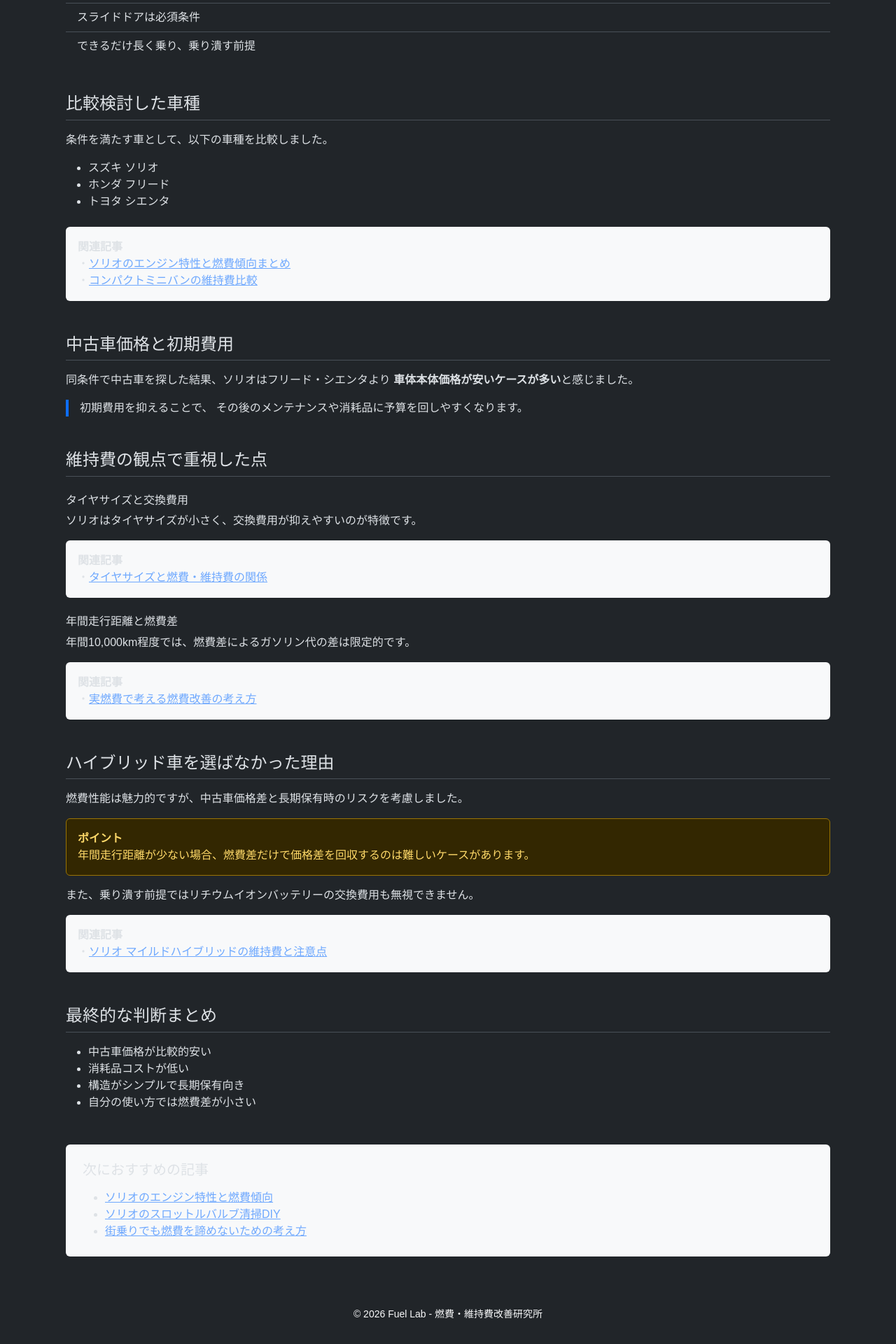
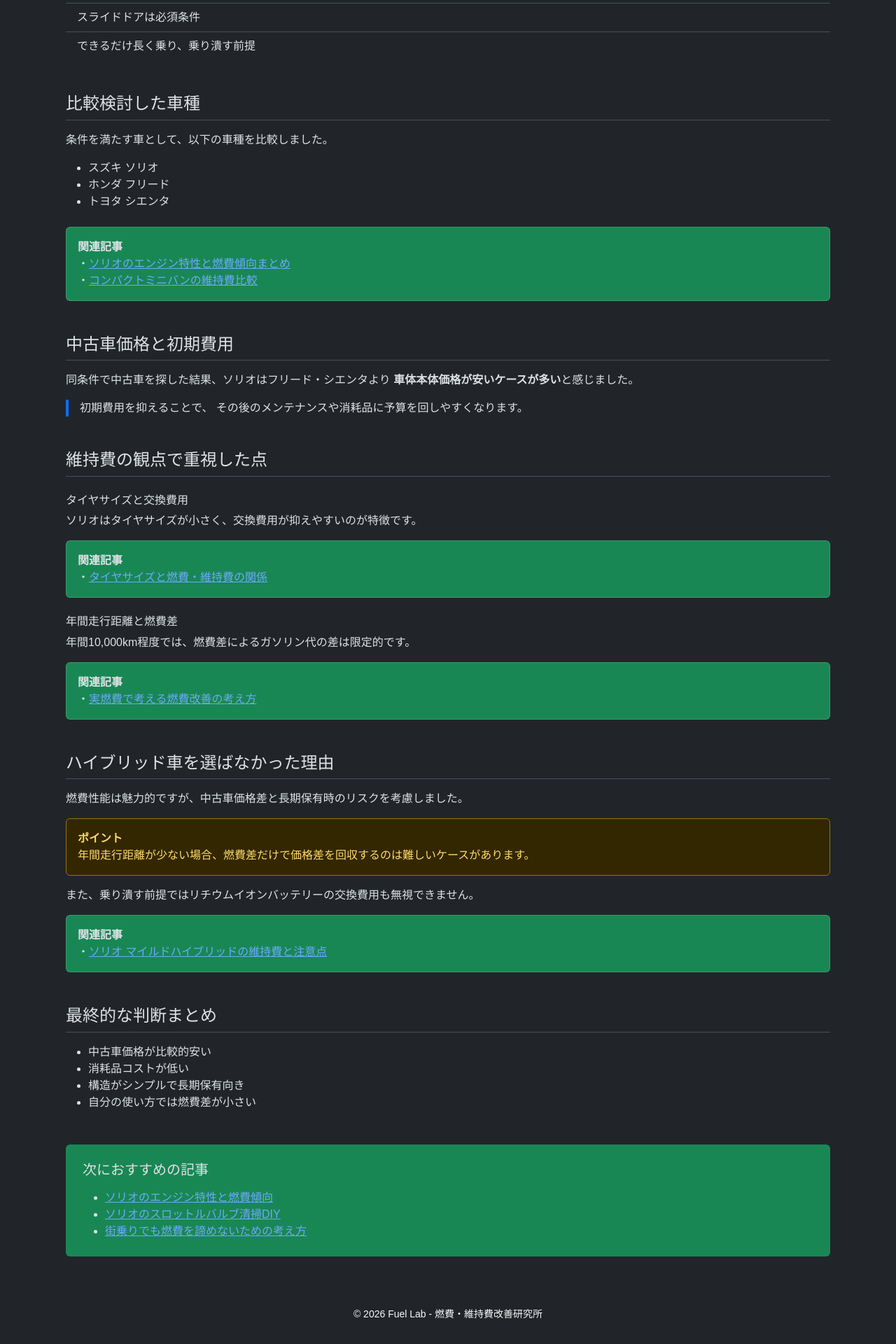
Before and after one commit to funyapar-org/fuel-lab, a Jekyll site: the page built from _solio/why-choose-solio-gasoline.md, in a window 1280 px wide. Shown: the part 689-2609 px from the top of the page at 70% size. Built offline with Jekyll 4.4.1, drawn with Linux system fonts in a browser that asks for light colours.

Commit message:
why-choose-solio-gasoline.md を更新

```diff
--- a/_solio/why-choose-solio-gasoline.md
+++ b/_solio/why-choose-solio-gasoline.md
@@ -48,7 +48,7 @@
       <li>トヨタ シエンタ</li>
     </ul>
 
-    <div class="card bg-light mt-4">
+    <div class="card bg-success mt-4">
       <div class="card-body">
         <strong>関連記事</strong><br>
         ・<a href="/fuel-lab/solio/solio-engine-characteristics.html">ソリオのエンジン特性と燃費傾向まとめ</a><br>
@@ -78,7 +78,7 @@
       ソリオはタイヤサイズが小さく、交換費用が抑えやすいのが特徴です。
     </p>
 
-    <div class="card bg-light mt-3">
+    <div class="card bg-success mt-3">
       <div class="card-body">
         <strong>関連記事</strong><br>
         ・<a href="/fuel-lab/knowledge/tire-and-fuel-economy.html">タイヤサイズと燃費・維持費の関係</a>
@@ -90,7 +90,7 @@
       年間10,000km程度では、燃費差によるガソリン代の差は限定的です。
     </p>
 
-    <div class="card bg-light mt-3">
+    <div class="card bg-success mt-3">
       <div class="card-body">
         <strong>関連記事</strong><br>
         ・<a href="/fuel-lab/knowledge/real-fuel-economy-thinking.html">実燃費で考える燃費改善の考え方</a>
@@ -113,7 +113,7 @@
       また、乗り潰す前提ではリチウムイオンバッテリーの交換費用も無視できません。
     </p>
 
-    <div class="card bg-light mt-3">
+    <div class="card bg-success mt-3">
       <div class="card-body">
         <strong>関連記事</strong><br>
         ・<a href="/fuel-lab/solio/solio-mild-hybrid-cost.html">ソリオ マイルドハイブリッドの維持費と注意点</a>
@@ -131,12 +131,12 @@
     </ul>
   </section>
 
-  <section class="bg-light p-4 rounded">
+  <section class="bg-success p-4 rounded">
     <h2 class="h5 mb-3">次におすすめの記事</h2>
     <ul class="mb-0">
       <li><a href="/fuel-lab/solio/solio-engine-characteristics.html">ソリオのエンジン特性と燃費傾向</a></li>
       <li><a href="/fuel-lab/solio/solio-throttle-body-cleaning.html">ソリオのスロットルバルブ清掃DIY</a></li>
-      <li><a href="/fuel-lab/knowledge/city-driving-fuel-economy.html">街乗りでも燃費を諦めないための考え方</a></li>
+      <li><a href="/fuel-lab/knowledge/city-driving-fuel-saving.html">街乗りでも燃費を諦めないための考え方</a></li>
     </ul>
   </section>
 
```
